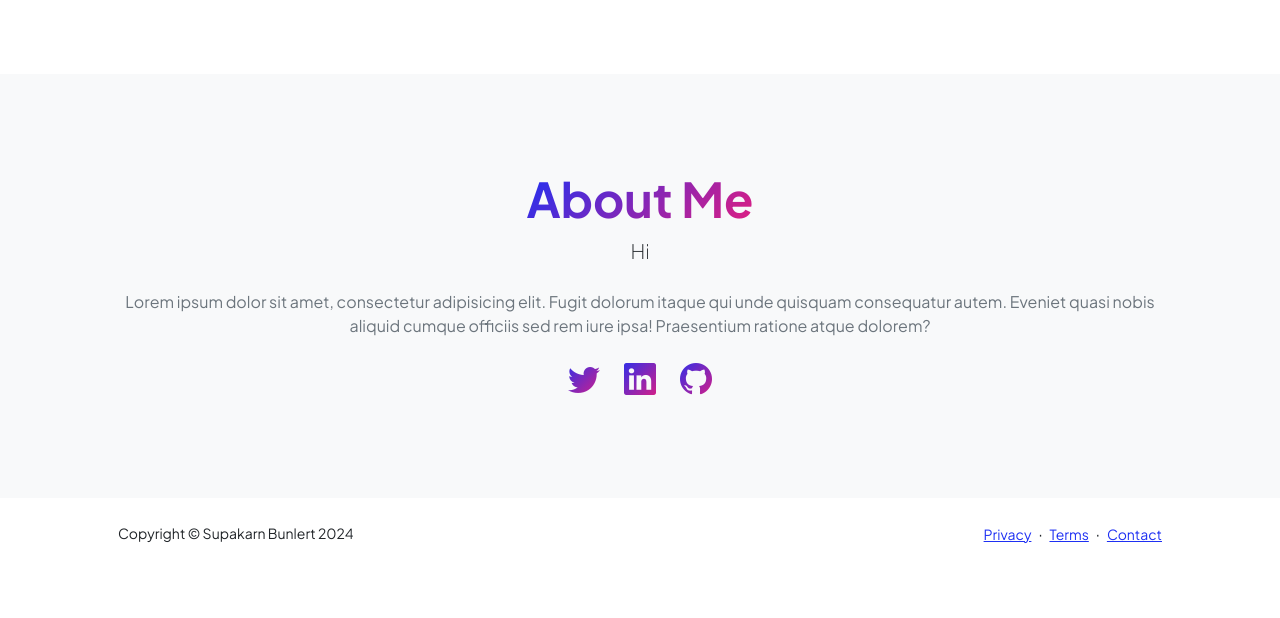
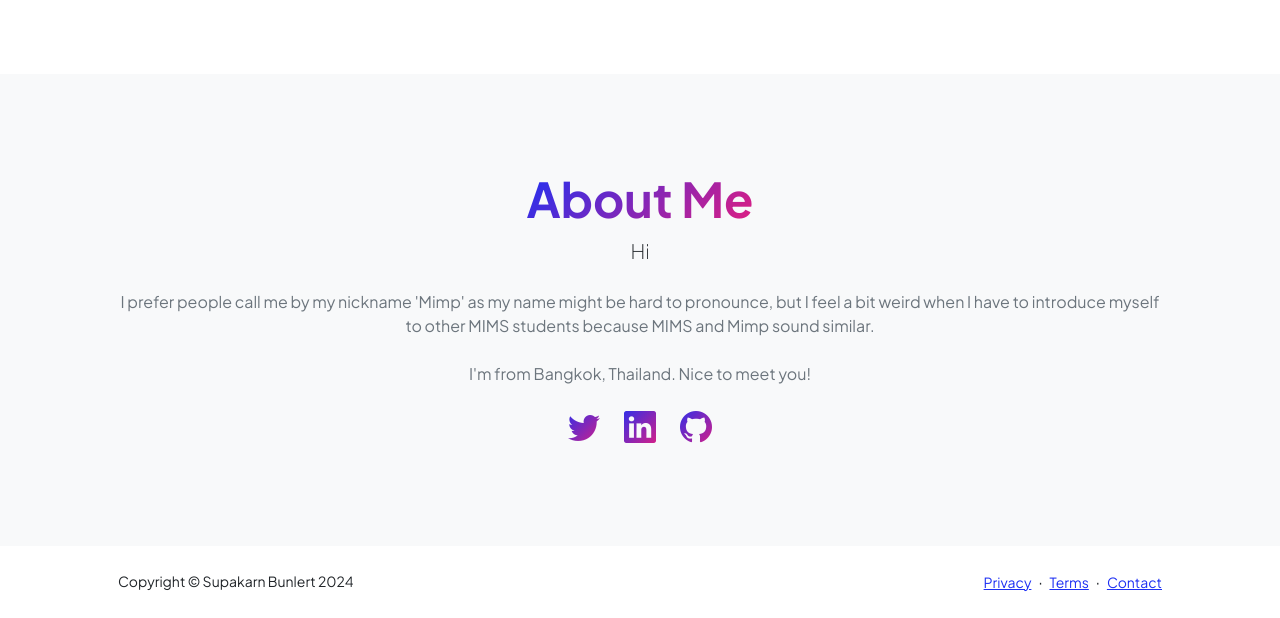
Before and after one commit to courtofdreams/supakarnb-profile, a plain HTML site: page index.html in a window 1280 px wide. Shown: the part 991-1609 px from the top of the page. Before the commit the page ends 1561 px from the top, so only its background shows below. Drawn offline with nearby package versions, Linux system fonts and the light colour scheme.

Commit message:
fix: update about me description

```diff
--- a/index.html
+++ b/index.html
@@ -367,9 +367,7 @@
                         <div class="text-center my-5">
                             <h2 class="display-5 fw-bolder"><span class="text-gradient d-inline">About Me</span></h2>
                             <p class="lead fw-light mb-4"> Hi </p>
-                            <p class="text-muted">Lorem ipsum dolor sit amet, consectetur adipisicing elit. Fugit
-                                dolorum itaque qui unde quisquam consequatur autem. Eveniet quasi nobis aliquid cumque
-                                officiis sed rem iure ipsa! Praesentium ratione atque dolorem?</p>
+                            <p class="text-muted">I prefer people call me by my nickname 'Mimp' as my name might be hard to pronounce, but I feel a bit weird when I have to introduce myself to other MIMS students because MIMS and Mimp sound similar. <br><br> I'm from Bangkok, Thailand. Nice to meet you!</p>
                             <div class="d-flex justify-content-center fs-2 gap-4">
                                 <a class="text-gradient" href="#!"><i class="bi bi-twitter"></i></a>
                                 <a class="text-gradient" href="#!"><i class="bi bi-linkedin"></i></a>
```
